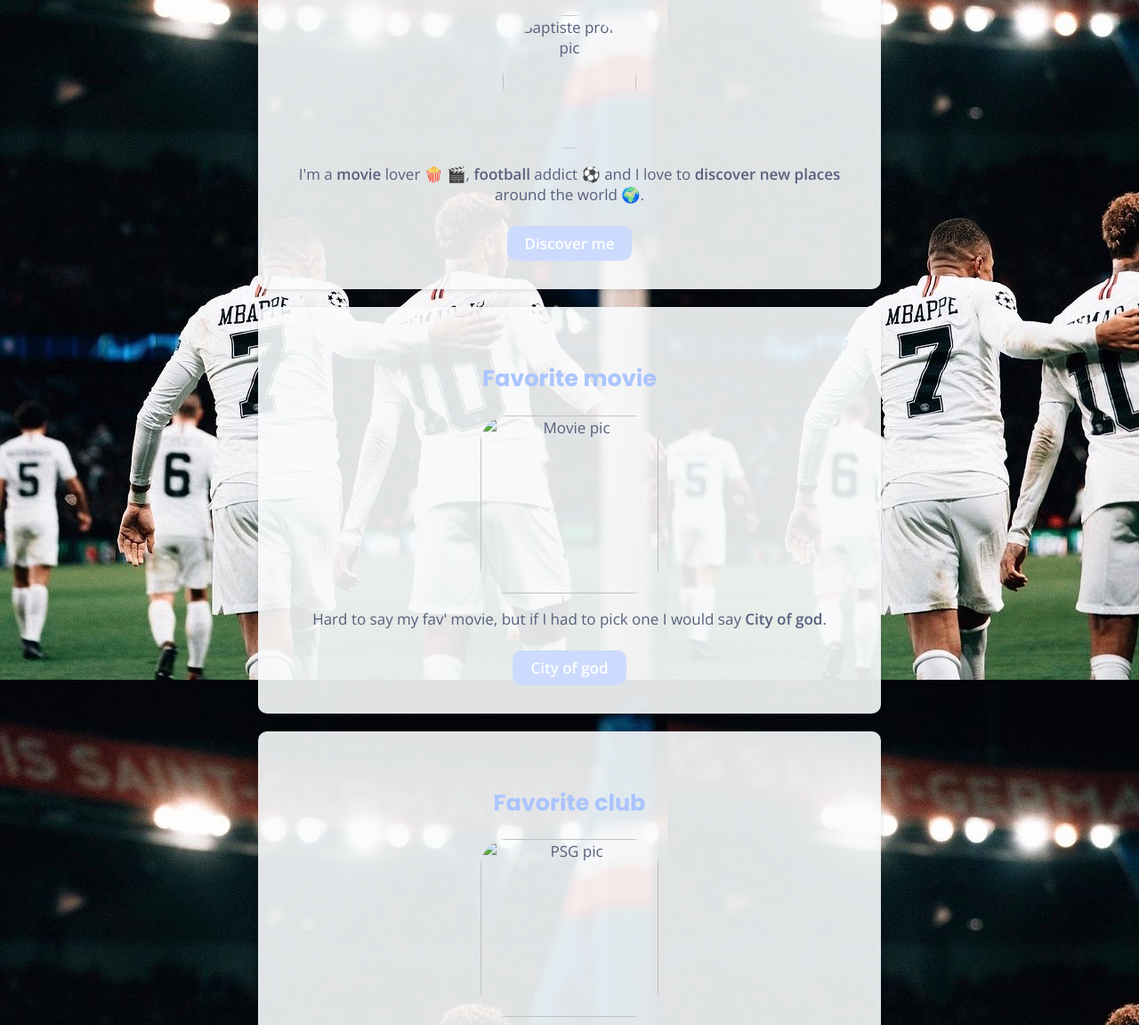
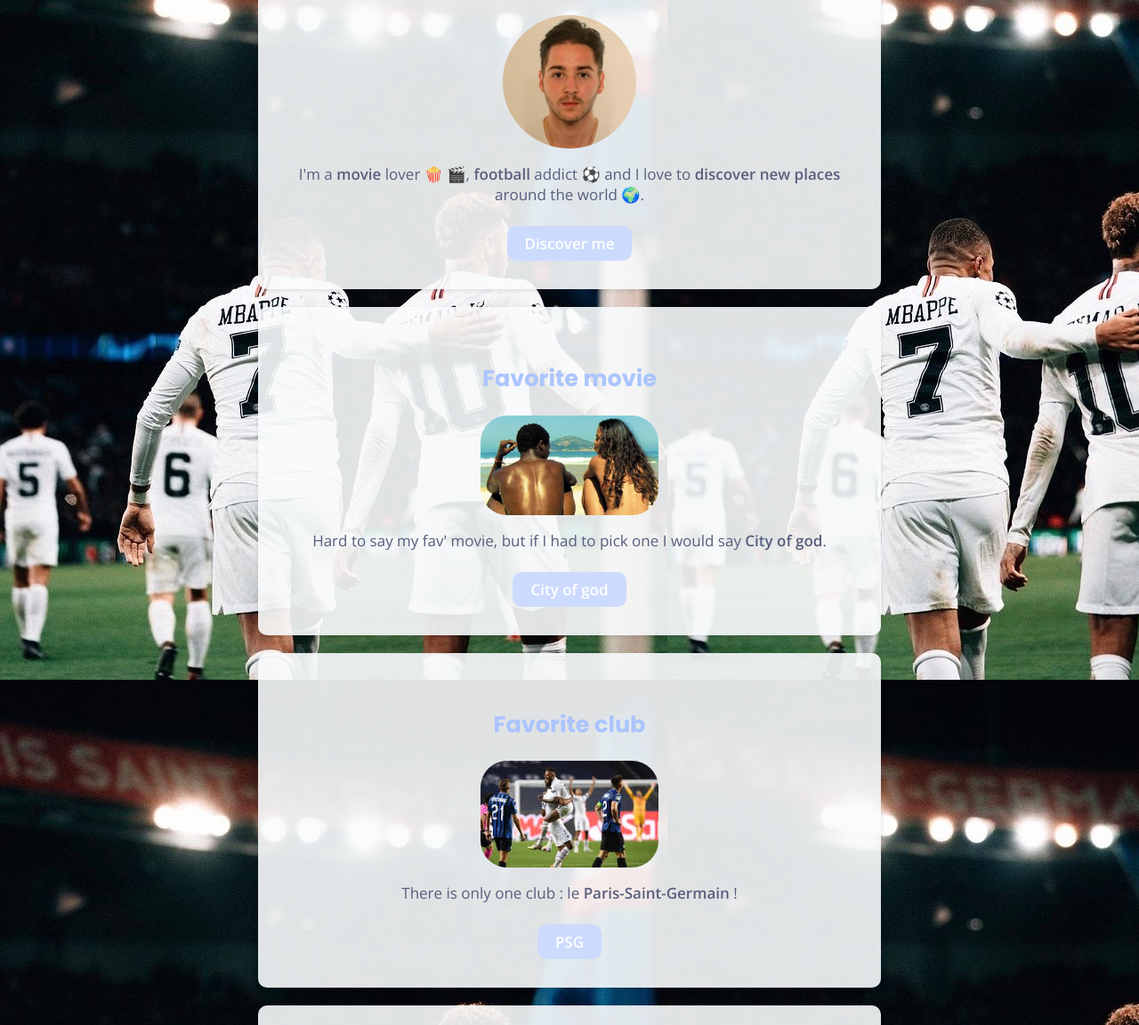
Before and after one commit to Baptiste91/profile-page, a plain HTML site: page index.html in a window 1280 px wide. Shown: the part 148-1300 px from the top of the page at 89% size. Drawn offline with nearby package versions, Linux system fonts and the light colour scheme; the site is published under a folder, as on GitHub Pages, so addresses that start at the root find nothing.

Commit message:
modified link

```diff
--- a/index.html
+++ b/index.html
@@ -12,7 +12,7 @@
     <div class="container">
       <div class="card">
         <h1>Hey, I'm Baptiste 🤙🏼</h1>
-        <img src="/images/coverpciture.jpeg" width="150px" alt="Baptiste profile pic" class="img-circle">
+        <img src="images/coverpciture.jpeg" width="150px" alt="Baptiste profile pic" class="img-circle">
         <p>
           I'm a <b>movie</b> lover 🍿 🎬, <b>football</b> addict ⚽️ and I love to <b>discover new places</b> around the world 🌍.
         </p>
@@ -20,7 +20,7 @@
       </div>
       <div class="card">
         <h2>Favorite movie</h2>
-        <img src="/images/cityofgod.jpeg" width="150px" alt="Movie pic" class="img-squared">
+        <img src="images/cityofgod.jpeg" width="150px" alt="Movie pic" class="img-squared">
         <p>
           Hard to say my fav' movie, but if I had to pick one I would say <b>City of god</b>.
         </p>
@@ -28,7 +28,7 @@
       </div>
       <div class="card">
         <h2>Favorite club</h2>
-        <img src="/images/psg3.jpeg" width="150px" alt="PSG pic" class="img-squared">
+        <img src="images/psg3.jpeg" width="150px" alt="PSG pic" class="img-squared">
         <p>
           There is only one club : le <b>Paris-Saint-Germain</b> !
         </p>
@@ -36,7 +36,7 @@
       </div>
       <div class="card">
         <h2>Favorite place I've been</h2>
-        <img src="/images/petra.jpeg" width="150px" alt="PSG pic" class="img-squared">
+        <img src="images/petra.jpeg" width="150px" alt="PSG pic" class="img-squared">
         <p>
           <b>Petra</b> in Jordan.
         </p>
```
